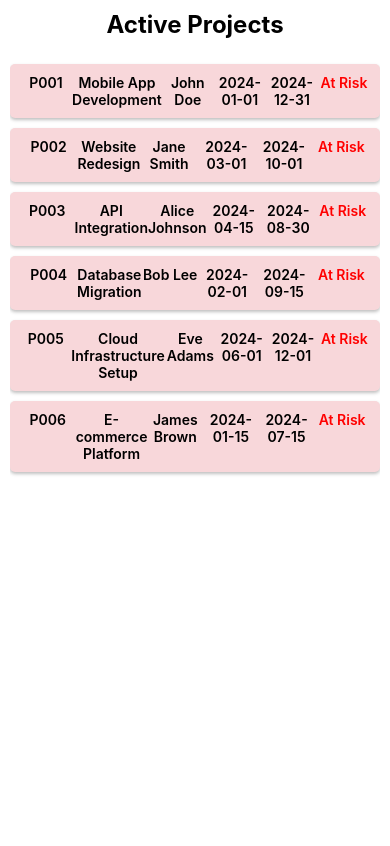
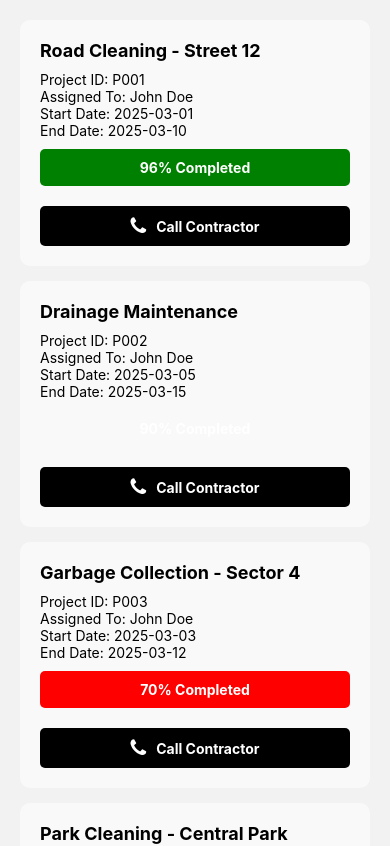
Before and after one commit to amitjbhardwaj/VampUp, a React Native app: screen /WorkerActiveWorkScreen in a window 390 px wide. Shown: the top 846 px of the page. Built offline with nearby package versions, Linux system fonts and the light colour scheme.

Commit message:
Active work

```diff
--- a/src/screen/worker/WorkerActiveWorkScreen.tsx
+++ b/src/screen/worker/WorkerActiveWorkScreen.tsx
@@ -1,159 +1,141 @@
-import { useNavigation } from "@react-navigation/native";
-import React, { useEffect, useState } from "react";
-import Icon from "react-native-vector-icons/MaterialIcons";
-import { View, Text, StyleSheet, TouchableOpacity, FlatList } from "react-native";
+import React from 'react';
+import { View, Text, StyleSheet, FlatList, TouchableOpacity, Linking } from 'react-native';
+import Icon from 'react-native-vector-icons/FontAwesome';
 
-// Define the project interface
-interface Project {
-    project_Id: string;
-    project_description: string;
-    assigned_to: string;
-    project_start_date: string;
-    project_end_date: string;
-    completion_percentage: number;
+const projectData = [
+  {
+    project_Id: 'P001',
+    project_description: 'Road Cleaning - Street 12',
+    assigned_to: 'John Doe',
+    project_start_date: '2025-03-01',
+    project_end_date: '2025-03-10',
+    completion_percentage: 96,
+    contractor_phone: '+919876543210'
+  },
+  {
+    project_Id: 'P002',
+    project_description: 'Drainage Maintenance',
+    assigned_to: 'John Doe',
+    project_start_date: '2025-03-05',
+    project_end_date: '2025-03-15',
+    completion_percentage: 90,
+    contractor_phone: '+919876543211'
+  },
+  {
+    project_Id: 'P003',
+    project_description: 'Garbage Collection - Sector 4',
+    assigned_to: 'John Doe',
+    project_start_date: '2025-03-03',
+    project_end_date: '2025-03-12',
+    completion_percentage: 70,
+    contractor_phone: '+919876543212'
+  },
+  {
+    project_Id: 'P004',
+    project_description: 'Park Cleaning - Central Park',
+    assigned_to: 'Jane Smith',
+    project_start_date: '2025-03-02',
+    project_end_date: '2025-03-14',
+    completion_percentage: 80,
+    contractor_phone: '+919876543213'
+  },
+  {
+    project_Id: 'P005',
+    project_description: 'Street Light Installation - Avenue 5',
+    assigned_to: 'David Green',
+    project_start_date: '2025-03-06',
+    project_end_date: '2025-03-20',
+    completion_percentage: 85,
+    contractor_phone: '+919876543214'
+  },
+  {
+    project_Id: 'P006',
+    project_description: 'Storm Drain Cleaning - Sector 2',
+    assigned_to: 'Sarah Brown',
+    project_start_date: '2025-03-07',
+    project_end_date: '2025-03-18',
+    completion_percentage: 50,
+    contractor_phone: '+919876543215'
   }
+];
 
-// Helper function to determine project status
-const getProjectStatus = (completionPercentage: number, endDate: string): string => {
-    const currentDate = new Date();
-    const end = new Date(endDate);
-
-    // First, check if the project is overdue (i.e., current date > end date)
-    if (currentDate > end) {
-        return "red"; // If the project is overdue, it's at risk (red status)
-    }
-
-    // Then, determine the status based on completion percentage
-    if (completionPercentage >= 95) return "green"; // Green if completed 95% or more
-    if (completionPercentage >= 85) return "amber"; // Amber if completed between 85% and 94%
-    return "red"; // Red if less than 85%
+const getStatusColor = (percentage: number) => {
+  if (percentage >= 95) return 'green';
+  if (percentage >= 85 && percentage < 95) return 'amber';
+  return 'red';
 };
 
-// Dummy data for the projects with mixed statuses
-const projectData: Project[] = [
-    {
-        project_Id: "P001",
-        project_description: "Mobile App Development",
-        assigned_to: "John Doe",
-        project_start_date: "2024-01-01",
-        project_end_date: "2024-12-31",
-        completion_percentage: 96, // Green
-    },
-    {
-        project_Id: "P002",
-        project_description: "Website Redesign",
-        assigned_to: "Jane Smith",
-        project_start_date: "2024-03-01",
-        project_end_date: "2024-10-01",
-        completion_percentage: 88, // Amber
-    },
-    {
-        project_Id: "P003",
-        project_description: "API Integration",
-        assigned_to: "Alice Johnson",
-        project_start_date: "2024-04-15",
-        project_end_date: "2024-08-30",
-        completion_percentage: 80, // Red
-    },
-    {
-        project_Id: "P004",
-        project_description: "Database Migration",
-        assigned_to: "Bob Lee",
-        project_start_date: "2024-02-01",
-        project_end_date: "2024-09-15",
-        completion_percentage: 90, // Amber
-    },
-    {
-        project_Id: "P005",
-        project_description: "Cloud Infrastructure Setup",
-        assigned_to: "Eve Adams",
-        project_start_date: "2024-06-01",
-        project_end_date: "2024-12-01",
-        completion_percentage: 97, // Green
-    },
-    {
-        project_Id: "P006",
-        project_description: "E-commerce Platform",
-        assigned_to: "James Brown",
-        project_start_date: "2024-01-15",
-        project_end_date: "2024-07-15",
-        completion_percentage: 75, // Red
-    },
-];
+const WorkerActiveWorkScreen = () => {
+  const makeCall = (phone: string) => {
+    Linking.openURL(`tel:${phone}`);
+  };
 
-const WorkerActiveWorkScreen = () => {
-    const navigation = useNavigation();
-    const [projects, setProjects] = useState<Project[]>(projectData);
-
-    // Set the back button in the header
-    useEffect(() => {
-        navigation.setOptions({
-            headerLeft: () => (
-                <TouchableOpacity onPress={() => navigation.goBack()}>
-                    <Icon name="arrow-back" size={30} color="#000" style={{ marginLeft: 10 }} />
+  const renderItem = ({ item }: { item: typeof projectData[0] }) => (
+    <View style={styles.card}>
+      <Text style={styles.title}>{item.project_description}</Text>
+      <Text>Project ID: {item.project_Id}</Text>
+      <Text>Assigned To: {item.assigned_to}</Text>
+      <Text>Start Date: {item.project_start_date}</Text>
+      <Text>End Date: {item.project_end_date}</Text>
+      <View style={[styles.status, { backgroundColor: getStatusColor(item.completion_percentage) }]}>
+        <Text style={styles.statusText}>{item.completion_percentage}% Completed</Text>
+      </View>
+      <TouchableOpacity style={styles.callButton} onPress={() => makeCall(item.contractor_phone)}>
+        <Icon name="phone" size={20} color="#fff" />
+        <Text style={styles.callButtonText}>Call Contractor</Text>
       </TouchableOpacity>
-            ),
-        });
-    }, [navigation]);
-
-    // Render each project row
-    const renderItem = ({ item }: { item: Project }) => {
-        const status = getProjectStatus(item.completion_percentage, item.project_end_date);
-        return (
-            <View style={[styles.tableRow, { backgroundColor: status === "green" ? "#d4edda" : status === "amber" ? "#fff3cd" : "#f8d7da" }]}>
-                <Text style={styles.tableCell}>{item.project_Id}</Text>
-                <Text style={styles.tableCell}>{item.project_description}</Text>
-                <Text style={styles.tableCell}>{item.assigned_to}</Text>
-                <Text style={styles.tableCell}>{item.project_start_date}</Text>
-                <Text style={styles.tableCell}>{item.project_end_date}</Text>
-                <Text style={[styles.tableCell, { color: status === "green" ? "green" : status === "amber" ? "orange" : "red" }]}>
-                    {status === "green" ? "Completed" : status === "amber" ? "Almost Done" : "At Risk"}
-                </Text>
     </View>
   );
-    };
 
   return (
-        <View style={styles.container}>
-            <Text style={styles.headerText}>Active Projects</Text>
     <FlatList
-                data={projects}
+      data={projectData}
       renderItem={renderItem}
       keyExtractor={(item) => item.project_Id}
+      contentContainerStyle={styles.listContainer}
     />
-        </View>
   );
 };
 
 const styles = StyleSheet.create({
-    container: {
-        flex: 1,
-        backgroundColor: "#fff",
-        padding: 10,
+  listContainer: {
+    padding: 20,
   },
-    headerText: {
-        fontSize: 24,
-        fontWeight: "bold",
-        marginBottom: 20,
-        textAlign: "center",
-    },
-    tableRow: {
-        flexDirection: "row",
-        justifyContent: "space-between",
-        padding: 10,
-        marginVertical: 5,
-        borderRadius: 5,
-        shadowColor: "#000",
-        shadowOffset: { width: 0, height: 2 },
-        shadowOpacity: 0.25,
-        shadowRadius: 3.5,
+  card: {
+    backgroundColor: '#f9f9f9',
+    padding: 20,
+    borderRadius: 10,
+    marginBottom: 15,
     elevation: 5,
   },
-    tableCell: {
-        flex: 1,
-        textAlign: "center",
-        fontSize: 14,
-        fontWeight: "600",
+  title: {
+    fontSize: 18,
+    fontWeight: 'bold',
+    marginBottom: 10,
+  },
+  status: {
+    padding: 10,
+    borderRadius: 5,
+    marginVertical: 10,
+    alignItems: 'center',
+  },
+  statusText: {
+    color: '#fff',
+    fontWeight: 'bold',
+  },
+  callButton: {
+    flexDirection: 'row',
+    alignItems: 'center',
+    justifyContent: 'center',
+    padding: 10,
+    backgroundColor: '#000',
+    borderRadius: 5,
+    marginTop: 10,
+  },
+  callButtonText: {
+    color: '#fff',
+    marginLeft: 10,
+    fontWeight: 'bold',
   },
 });
 
--- a/src/tabs/Home.tsx
+++ b/src/tabs/Home.tsx
@@ -19,7 +19,14 @@ const Home = () => {
 
     return (
         <View style={styles.container}>
-
+            {/* Active Work Icon */}
+            <TouchableOpacity
+                style={styles.iconContainer}
+                onPress={() => navigation.navigate({ name: "WorkerActiveWorkScreen" } as never)}
+            >
+                <Icon name="work" size={60} color="#000" />
+                <Text style={styles.iconText}>Active Work</Text>
+            </TouchableOpacity>
 
         </View>
     );
```
Lines whose indentation alone changed are shown as unchanged.
